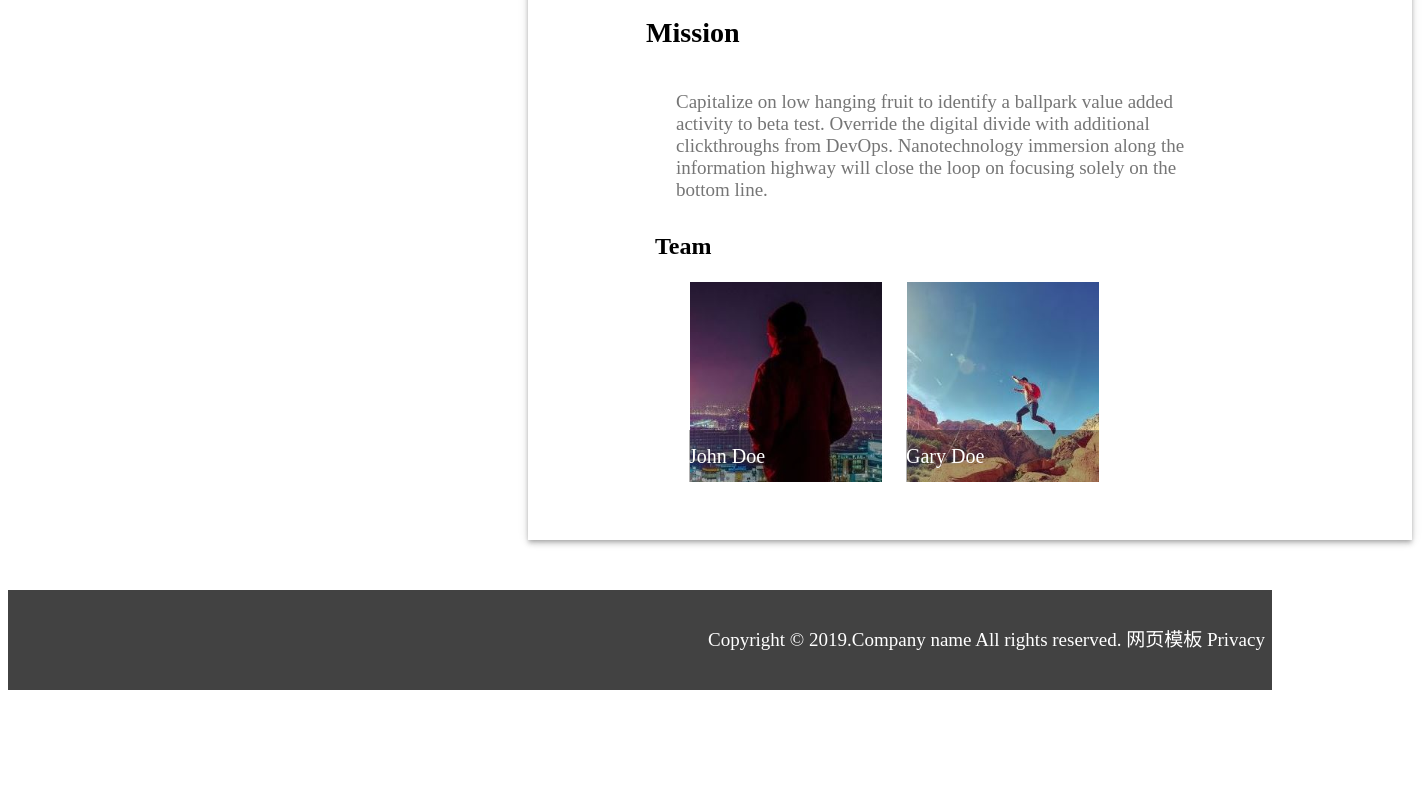
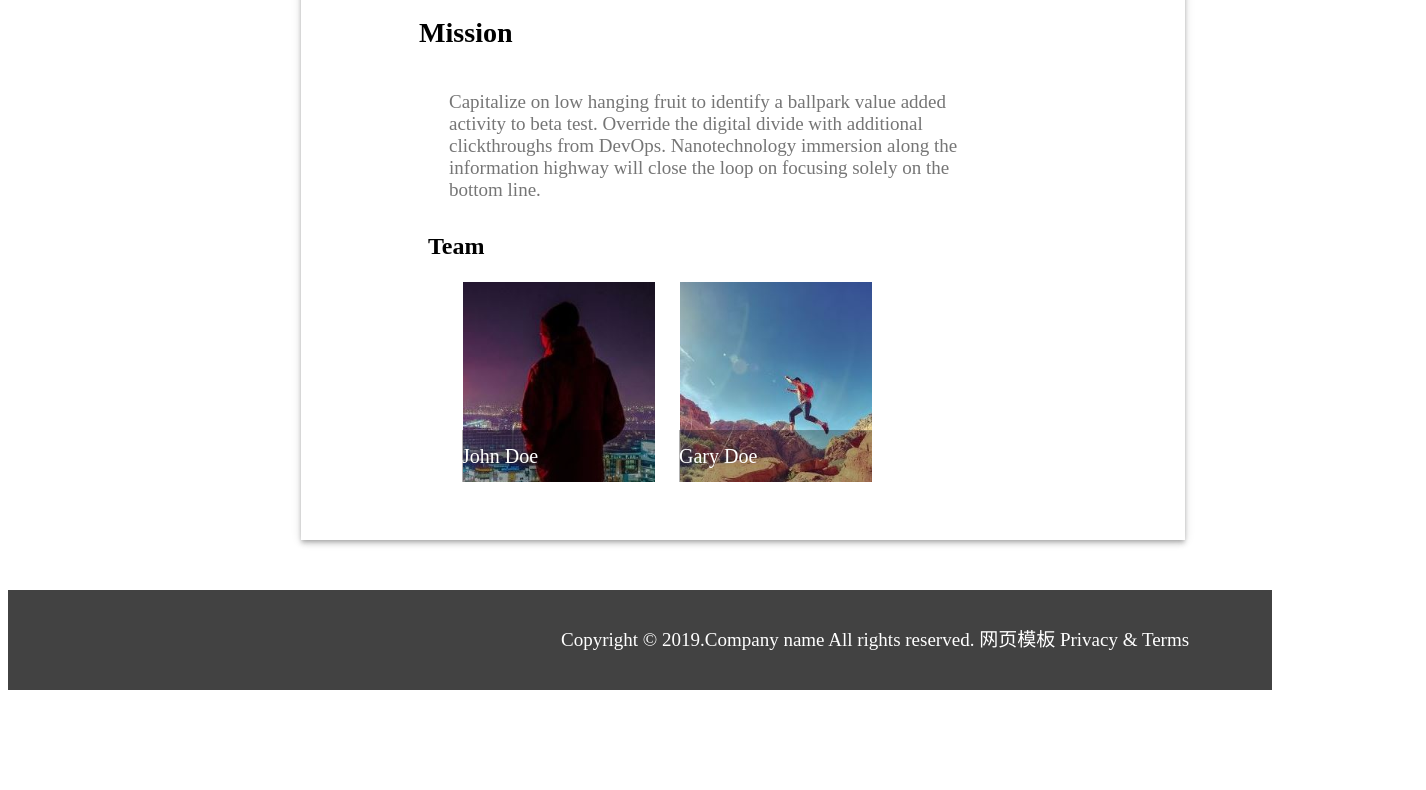
Before and after one commit to 2756641143/hjf-web-hjf-work-, a plain HTML site: page hjf-work9.24/index.html in a window 1280 px wide. Shown: the part 1077-1867 px from the top of the page, 1426 px wide, since content can reach past the window. After the commit the page ends 1775 px from the top, so only its background shows below. Drawn offline with Linux system fonts and the light colour scheme.

Commit message:
Update hjf-9.24.css

```diff
--- a/hjf-work9.24/css/hjf-9.24.css
+++ b/hjf-work9.24/css/hjf-9.24.css
@@ -35,7 +35,7 @@
 /*长条里的文字*/
 .mdl-a{
 	position: relative;
-	left:335px;
+	left:139px;
 	margin-left:188px;
 	text-decoration: none;
 	text-align: center;
@@ -49,7 +49,7 @@
 	width:884px;
 	height:1310px;
 
-	margin: 46px 520px;
+	margin: 46px 293px;
 	box-shadow: 0 4px 5px 0 rgba(0,0,0,.14), 0 1px 10px 0 rgba(0,0,0,.12), 0 2px 4px -1px rgba(0,0,0,.2);
 
 }
@@ -132,7 +132,7 @@
 	line-height: 100px;
 	font-size:19px;
 	color:white;
-	margin-left:700px;
+	margin-left:553px;
 }
 .mdl-logo a{
 	color: white;
```
